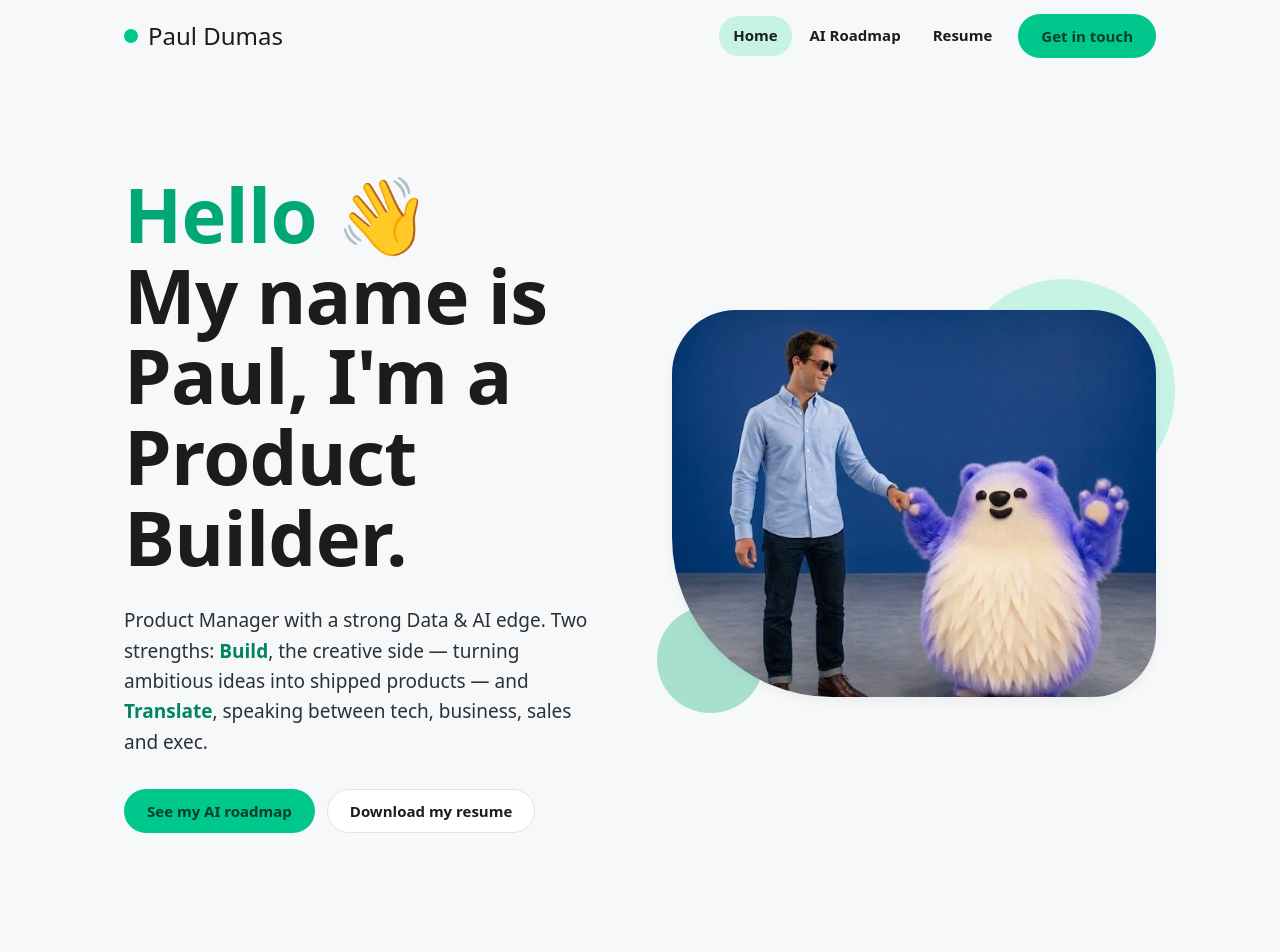
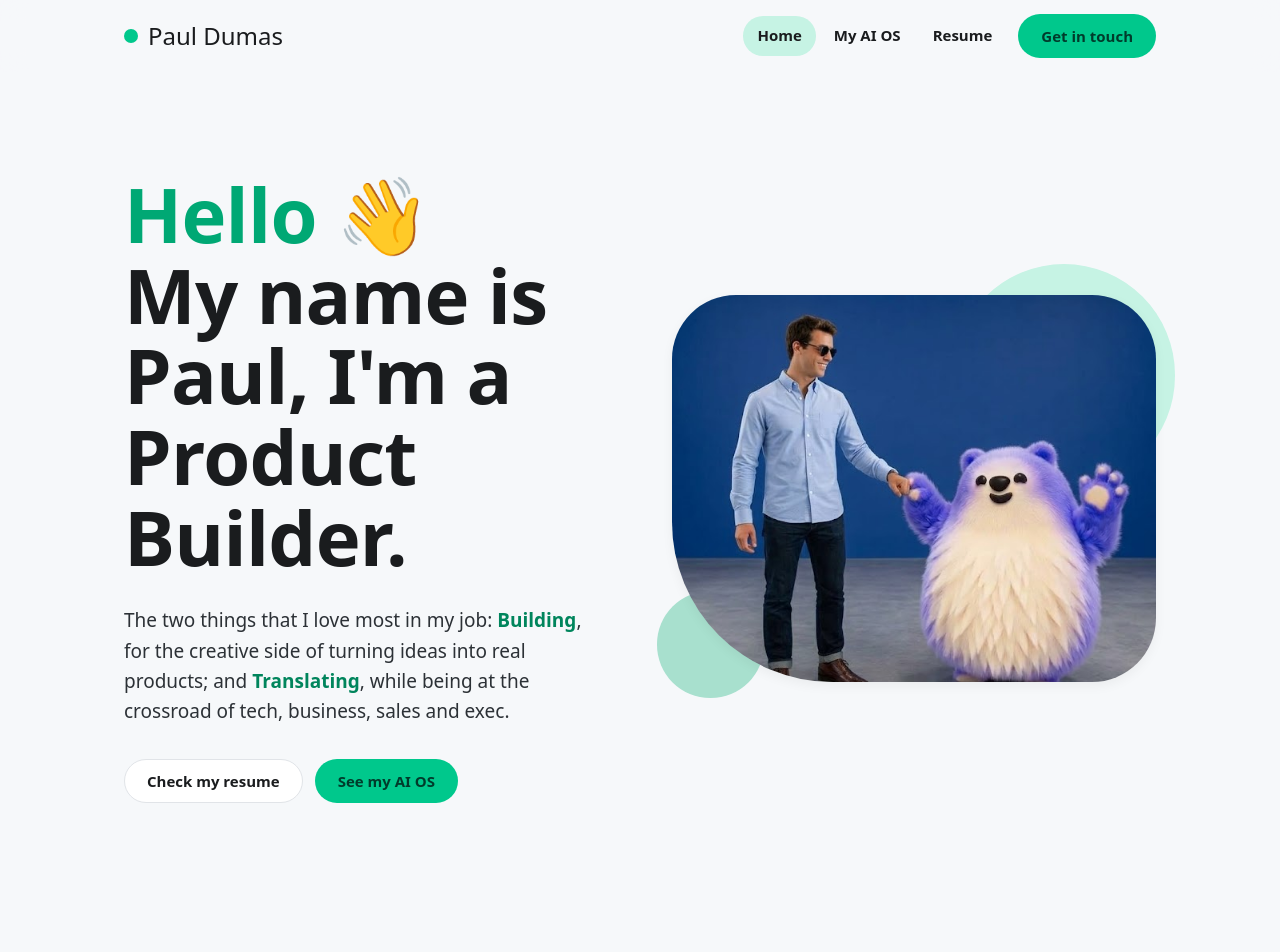
Before and after one commit to paulduma/product-builder-application, a React (Vite) app: page / in a window 1280 px wide. Shown: the top 952 px of the page. Built offline with nearby package versions, Linux system fonts and the light colour scheme; a web font is replaced by a local one.

Commit message:
fixes and wording updates here and there

```diff
--- a/src/App.jsx
+++ b/src/App.jsx
@@ -56,7 +56,7 @@ export default function App() {
       </main>
 
       <footer className="site-footer container">
-        <p>Built with curiosity, coffee and a few AI agents.</p>
+        <p>Let me know what you think! and let's talk about the Product Builder role</p>
         <div className="social-links">
           <a href={contact.linkedin} target="_blank" rel="noopener noreferrer" aria-label="LinkedIn" className="social-link"><LinkedinIcon size={18} /></a>
           <a href={contact.github} target="_blank" rel="noopener noreferrer" aria-label="GitHub" className="social-link"><GithubIcon size={18} /></a>
--- a/src/data/content.js
+++ b/src/data/content.js
@@ -15,7 +15,7 @@ export const contact = {
 
 export const pages = [
   { key: 'home', label: 'Home' },
-  { key: 'roadmap', label: 'AI Roadmap' },
+  { key: 'roadmap', label: 'My AI OS' },
   { key: 'resume', label: 'Resume' },
   { key: 'contact', label: 'Contact', inNav: false }, // reached via the "Get in touch" button
 ];
@@ -28,7 +28,7 @@ export const pathSteps = [
   { label: 'Betclic · PM Acquisition & KYC', cls: 'tag-accent' },
 ];
 
-// — AI Roadmap —
+// — My AI OS —
 // One step per stage of the journey, top to bottom. `status`: 'done' | 'progress'.
 // Drop an image in src/assets and set `image` (plus `imageAlt`) to replace a step's placeholder.
 
@@ -89,10 +89,10 @@ export const sideBuilds = [
 // — Resume —
 
 export const resume = {
-  title: 'Product Manager — AI & Data',
+  title: 'Product Manager - AI & Data',
   subtitle: 'Product Builder (PM/PO)',
   location: 'Bordeaux, France',
-  about: 'Product Manager with 5+ years across product & strategy roles in tech scale-ups and regulated industries. Passionate about AI, I turn ambitious visions into shipped products, and build AI-first tools and agents that help sales, ops and product teams work faster.',
+  about: 'Product Manager with 5 years experience across product & strategy roles in tech scale-ups and regulated industries. Passionate about AI, I turn ambitious visions into shipped products, and build AI-first tools and agents that help sales, ops and product teams work faster.',
 };
 
 // Each role can hold several phases (e.g. a promotion within the same company).
--- a/src/pages/Home.jsx
+++ b/src/pages/Home.jsx
@@ -12,10 +12,10 @@ export default function Home() {
             <span className="hello">Hello 👋</span>
             <span>My name is Paul, I'm a Product Builder.</span>
           </h1>
-          <p className="hero-lede">Product Manager with a strong Data &amp; AI edge. Two strengths: <strong>Build</strong>, the creative side — turning ambitious ideas into shipped products — and <strong>Translate</strong>, speaking between tech, business, sales and exec.</p>
+          <p className="hero-lede">The two things that I love most in my job: <strong>Building</strong>, for the creative side of turning ideas into real products; and <strong>Translating</strong>, while being at the crossroad of tech, business, sales and exec.</p>
           <div className="row">
-            <a href={hrefFor('roadmap')} className="btn btn-primary">See my AI roadmap</a>
-            <a href={hrefFor('resume')} className="btn btn-secondary">Download my resume</a>
+            <a href={hrefFor('resume')} className="btn btn-secondary">Check my resume</a>
+            <a href={hrefFor('roadmap')} className="btn btn-primary">See my AI OS</a>
           </div>
         </div>
         <div data-reveal className="art">
--- a/src/pages/Resume.jsx
+++ b/src/pages/Resume.jsx
@@ -41,7 +41,7 @@ export default function Resume() {
           <span className="eyebrow">Resume</span>
           <h1 className="page-title">Paul Dumas</h1>
           <p className="resume-sub">{resume.title} <span className="resume-sub-alt">| {resume.subtitle}</span></p>
-          <p className="resume-contact">{contact.phone} · {contact.email} · {resume.location}</p>
+          {/* <p className="resume-contact">{contact.phone} · {contact.email} · {resume.location}</p> */}
         </div>
         <a href="#" className="btn btn-primary btn-download" onClick={noop}>
           <DownloadIcon size={18} />
--- a/src/pages/Roadmap.jsx
+++ b/src/pages/Roadmap.jsx
@@ -74,9 +74,9 @@ export default function Roadmap() {
   const shipped = roadmapSteps.filter((s) => s.status === 'done').length;
 
   return (
-    <section className="page" data-screen-label="AI Roadmap">
+    <section className="page" data-screen-label="My AI OS">
       <div data-reveal className="roadmap-intro">
-        <span className="eyebrow">AI Roadmap</span>
+        <span className="eyebrow">My AI OS</span>
         <h1 className="page-title">My AI assistants, built in the open.</h1>
         <p className="page-lede">How AI went from a personal habit to a shared Product OS — and where it's heading next: an autonomous agent my colleagues can simply talk to. Scroll down to follow the journey, one step at a time.</p>
         <div className="journey-summary">
```
